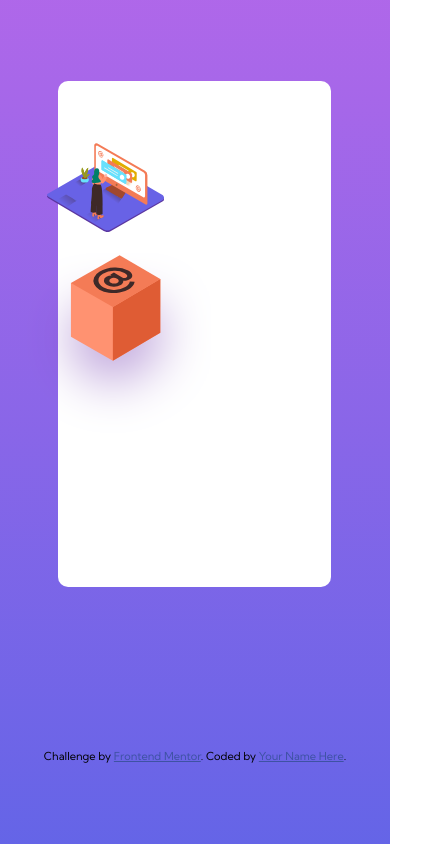
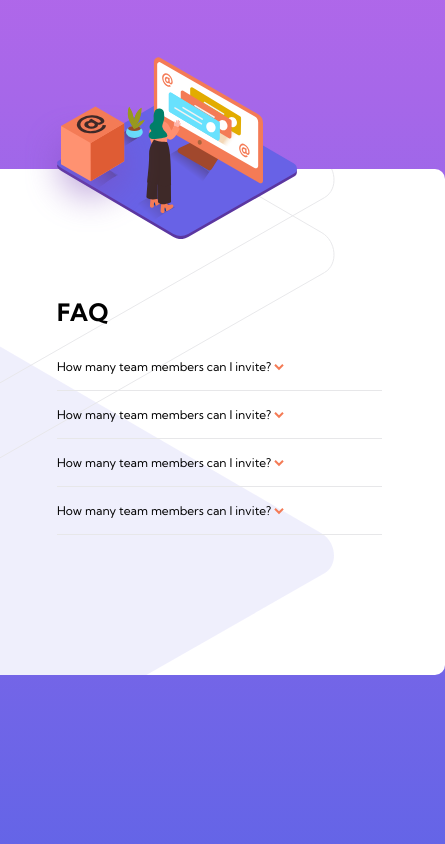
Before and after one commit to EzequielCaste/faq-accordion-card-main, a plain HTML site: page index.html in a window 390 px wide. Shown: the whole page, 445 px wide, since content can reach past the window. Drawn offline with Linux system fonts and the light colour scheme.

Commit message:
Mobile and Desktop Responsive layout ready

```diff
--- a/index.html
+++ b/index.html
@@ -3,7 +3,6 @@
   <head>
     <meta charset="UTF-8" />
     <meta name="viewport" content="width=device-width, initial-scale=1.0" />
-    <!-- displays site properly based on user's device -->
 
     <link
       rel="icon"
@@ -14,7 +13,6 @@
 
     <title>Frontend Mentor | FAQ Accordion Card</title>
 
-    <!-- Feel free to remove these styles or customise in your own stylesheet 👍 -->
     <style>
       .attribution {
         font-size: 11px;
@@ -28,26 +26,59 @@
   </head>
   <body>
     <div class="card">
-      <img src="./images/illustration-woman-online-desktop.svg" alt="" />
-      <!-- How many team members can I invite? You can invite up to 2 additional
-      users on the Free plan. There is no limit on team members for the Premium
-      plan. What is the maximum file upload size? No more than 2GB. All files in
-      your account must fit your allotted storage space. How do I reset my
-      password? Click “Forgot password” from the login page or “Change password”
-      from your profile page. A reset link will be emailed to you. Can I cancel
-      my subscription? Yes! Send us a message and we’ll process your request no
-      questions asked. Do you provide additional support? Chat and email support
-      is available 24/7. Phone lines are open during normal business hours. -->
-    </div>
-    <div class="cube">
-      <img src="./images/illustration-box-desktop.svg" alt="" />
+      <div class="cube">
+        <img src="./images/illustration-box-desktop.svg" alt="" />
+      </div>
+      <div class="left">
+        <img src="./images/illustration-woman-online-desktop.svg" alt="" />
+      </div>
+      <div class="right">
+        <h1>FAQ</h1>
+        <ul>
+          <li>
+            <div class="question">
+              <span id="1">How many team members can I invite?</span>
+              <img id="arrow" src="./images/icon-arrow-down.svg" alt="" />
+              <div class="answer1">
+                You can invite up to 2 additional users on the Free plan. There
+                is no limit on team members for the Premium plan.
+              </div>
+            </div>
+          </li>
+          <li>
+            <div class="question">
+              <span id="2">How many team members can I invite?</span>
+              <img id="arrow" src="./images/icon-arrow-down.svg" alt="" />
+              <div class="answer2">
+                You can invite up to 2 additional users on the Free plan. There
+                is no limit on team members for the Premium plan.
+              </div>
+            </div>
+          </li>
+          <li>
+            <div class="question">
+              <span id="3">How many team members can I invite?</span>
+              <img id="arrow" src="./images/icon-arrow-down.svg" alt="" />
+              <div class="answer3">
+                You can invite up to 2 additional users on the Free plan. There
+                is no limit on team members for the Premium plan.
+              </div>
+            </div>
+          </li>
+          <li>
+            <div class="question">
+              <span id="4">How many team members can I invite?</span>
+              <img id="arrow" src="./images/icon-arrow-down.svg" alt="" />
+              <div class="answer4">
+                You can invite up to 2 additional users on the Free plan. There
+                is no limit on team members for the Premium plan.
+              </div>
+            </div>
+          </li>
+        </ul>
+      </div>
     </div>
 
-    <div class="attribution">
-      Challenge by
-      <a href="https://www.frontendmentor.io?ref=challenge" target="_blank"
-        >Frontend Mentor</a
-      >. Coded by <a href="#">Your Name Here</a>.
-    </div>
+    <script src="main.js"></script>
   </body>
 </html>
--- /dev/null
+++ b/main.js
@@ -0,0 +1,30 @@
+const arrow = document.querySelectorAll('#arrow');
+const textLink = document.querySelectorAll('.question span');
+
+Array.from(textLink).map( el => el.addEventListener('click', (e) => showHide(e)) );
+
+Array.from(arrow).map( el => el.addEventListener('click', (e) => showHide(e) ));
+
+function showHide(el) {
+  // hide ALL answers
+  const activeQuestions = document.querySelectorAll('.show');
+  Array.from(activeQuestions).map( el => {
+    el.classList.remove('show')
+  })
+
+  // remove ALL bold
+  const activeBold = document.querySelectorAll('.bold')
+  Array.from(activeBold).map( el => el.classList.remove('bold'))
+
+  //const name = `answer${el.target.parentNode.id}`;
+  //const answerDiv = document.querySelector(`.${name}`);
+
+  const id = el.target.parentNode.children[0].id;
+  // console.log(id);
+  const answerDiv = document.querySelector(`.answer${id}`);
+
+  answerDiv.classList.toggle('show');
+  document.getElementById(`${id}`).classList.toggle('bold')
+  //textLink.classList.toggle('bold')
+  // el.target.parentNode.children[0]
+}
--- a/styles.css
+++ b/styles.css
@@ -15,20 +15,95 @@ html, body {
   height: 60vh;
   background-image: url(./images/bg-pattern-desktop.svg);
     background-repeat: no-repeat;
-    background-position: -387px -202px;
+    background-position: -36rem -18rem;
     border-radius: 10px;
-    width: 70vw;
+    width: 900px;
     background-color: white;
-    background-size: 100%;
-}
-.card img {
-  position: absolute;
-  top: 17%;
-  left: 12%;
-  width: 30%;
+    font-size: 12px;
+    position: relative;
+    display: flex;
 }
 .cube {
-  position: absolute;
-  top: 30%;
-  left: 5%;
+  position: fixed;
+  margin: 13rem -6rem;
 }
+.left {
+  width: 65%;
+  margin: 4rem -5rem;
+}
+.right {
+  width: 35%;
+  margin: 5rem 2rem;
+}
+.right ul {
+  margin: 2rem 0;
+  padding: 0;
+  list-style: none;
+}
+.right ul li {
+  border-bottom: 1px solid hsl(240, 5%, 91%);
+}
+.question {
+  margin-top: 1rem;
+}
+.question img {
+  width: 10px;
+  position: relative;
+  cursor: pointer;
+}
+.question span {
+  cursor: pointer;
+}
+.question span:hover {
+  color: hsl(14, 88%, 65%);
+}
+.answer1,.answer2,.answer3,.answer4 {
+  color: hsl(240, 6%, 50%);
+  margin-top: 1rem;
+  height: 0px;
+  overflow: hidden;
+  transition: all .5s ease;
+}
+.show {
+  height: 50px;
+}
+.bold {
+  font-weight: 700;
+}
+
+@media (max-width: 1100px) {
+  .card {
+    width: 700px;
+  }
+
+  .right {
+    width: 40%;
+    margin-top: 5rem;
+    margin-left: 6rem;
+    margin-right: 0;
+  }
+}
+@media (max-width: 850px) {
+  .card {
+    width: 500px;
+  }
+  .left {
+    width: 0;
+    margin: -7rem 7rem;
+  }
+  .left img {
+    width: 240px;
+  }
+  .cube {
+    margin: -4rem 5rem;
+  }
+  .cube img {
+    width: 135px;
+  }
+  .right {
+    width: 65%;
+    margin-top: 7rem;
+    margin-left: -7rem;
+    margin-right: 0;
+  }
+}
```
